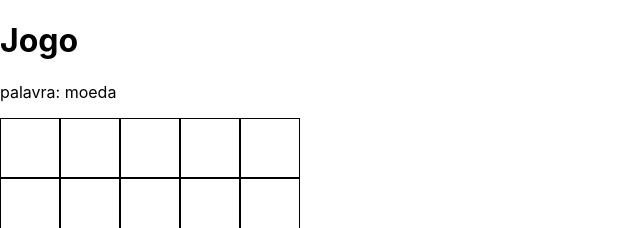
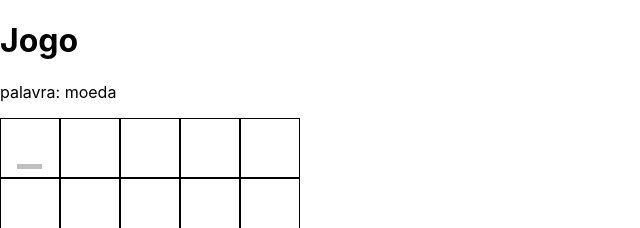
Before and after one commit to BrenoP/Termo-recriation, a Next.js app: page /game in a window 1280 px wide. Shown: the top 228 px of the page, without its empty margins (0-640 px from the left). Built offline with nearby package versions, Linux system fonts and the light colour scheme.

Commit message:
cursor working

```diff
--- a/src/components/InputLetter/InputLetter.styles.ts
+++ b/src/components/InputLetter/InputLetter.styles.ts
@@ -1,7 +1,31 @@
 import styled from 'styled-components';
 
-export const Letter = styled.div`
+type LetterProps = {
+  hasCursor: boolean
+}
+
+export const Letter = styled.div<LetterProps>`
   width: 60px;
   height: 60px;
   border: 1px solid black;
+  cursor: pointer;
+
+  ${(props) => props.hasCursor && `
+    display: flex;
+    align-items: flex-end;
+  `}
 `;
+
+export const Cursor = styled.div`
+  width: 25px;
+  height: 5px;
+  background-color: gray;
+  margin: 1rem 1rem 0.5rem 1rem;
+  animation: cursor-blink 1.5s steps(2) infinite;
+
+  @keyframes cursor-blink {
+    0% {
+      opacity: 0;
+    }
+  }
+`;
--- a/src/components/InputLetter/InputLetter.tsx
+++ b/src/components/InputLetter/InputLetter.tsx
@@ -1,4 +1,4 @@
-import { Letter } from './InputLetter.styles';
+import { Letter, Cursor } from './InputLetter.styles';
 import { useGame } from '../../providers/game';
 
 const InputLetter = ({
@@ -6,11 +6,19 @@ const InputLetter = ({
   row
 }: any) => {
 
-  const { board } : any = useGame();
+  const { board, boardAttempt, setBoardAttempt } : any = useGame();
+  const cursor = boardAttempt.column === column && boardAttempt.row === row;
+
+  function handleCursor() {
+    if(boardAttempt.column === column) {
+      setBoardAttempt({ column: boardAttempt.column, row: row })
+    }
+  }
 
   return (
-    <Letter>
+    <Letter hasCursor={cursor} onClick={() => handleCursor()}>
       {board[column][row]}
+      {(cursor) && <Cursor />}
     </Letter>
   )
 }
--- a/src/components/Keyboard/Keyboard.tsx
+++ b/src/components/Keyboard/Keyboard.tsx
@@ -50,12 +50,14 @@ const Keyboard = ({ word }: any) => {
   }
 
   function PressKey(key: string) {
+    debugger
     const newBoard = [...board]
     newBoard[boardAttempt.column][boardAttempt.row] = key
     setBoard(newBoard)
+    const nextRow = boardAttempt.row < 4 ? boardAttempt.row + 1 : boardAttempt.row
     setBoardAttempt({
       column: boardAttempt.column,
-      row: boardAttempt.row + 1
+      row: nextRow
     })
   }
 
@@ -63,9 +65,10 @@ const Keyboard = ({ word }: any) => {
     const newBoard = [...board]
     newBoard[boardAttempt.column][boardAttempt.row] = ""
     setBoard(newBoard)
+    const nextRow = boardAttempt.row > 0 ? boardAttempt.row - 1 : boardAttempt.row
     setBoardAttempt({
       column: boardAttempt.column,
-      row: boardAttempt.row - 1
+      row: nextRow
     })
   }
 
```
